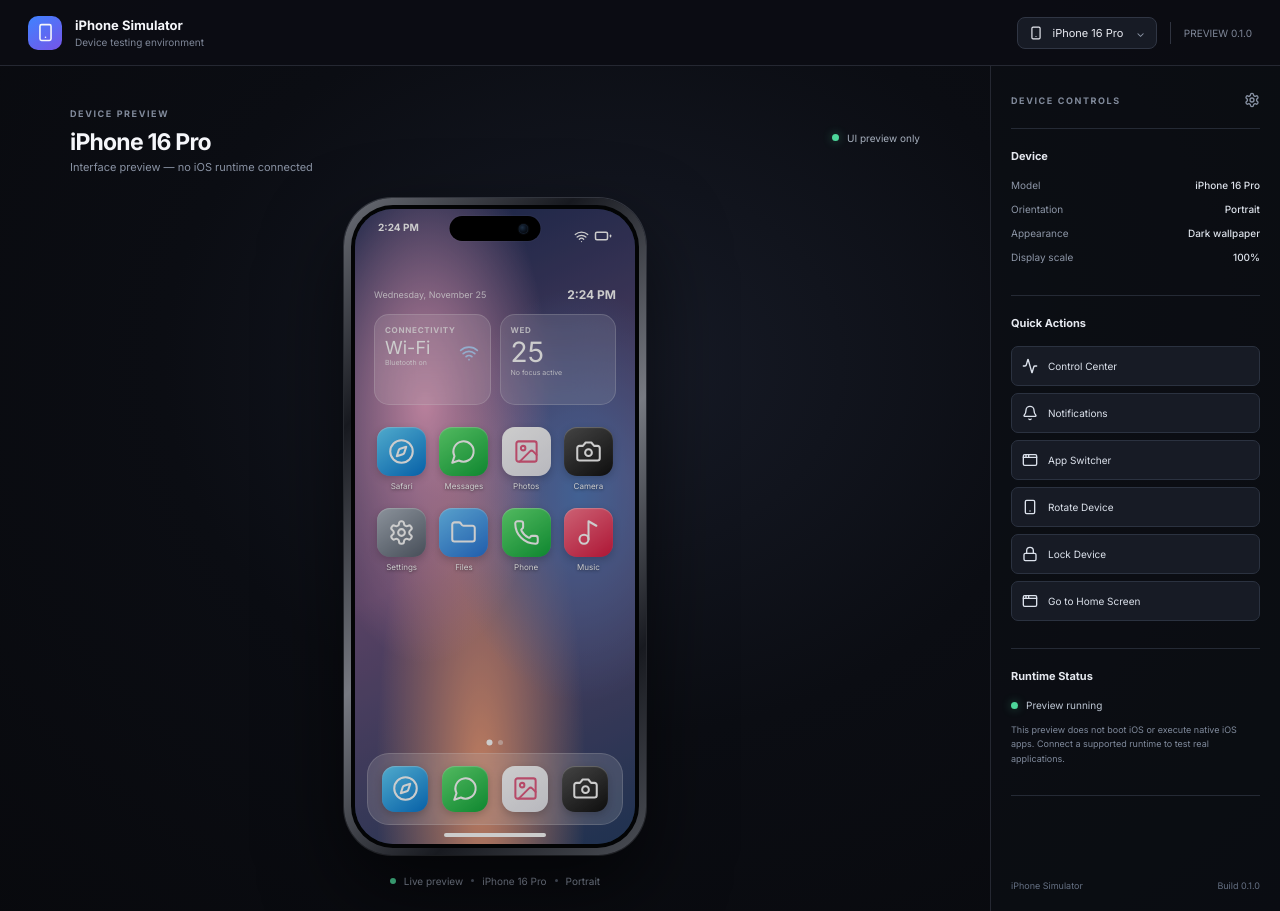
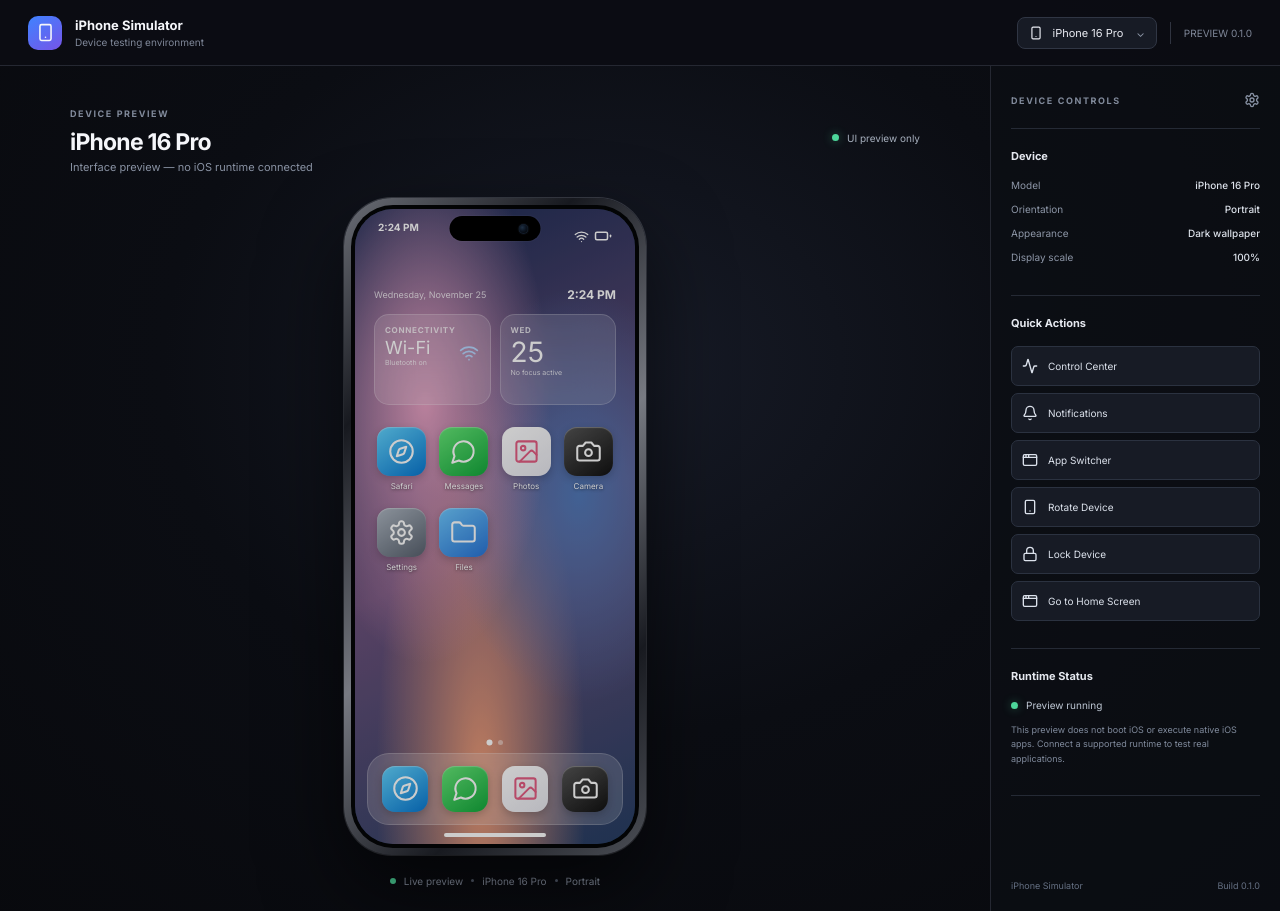
Before and after one commit to BladedElm04/iphone_simulator, a React (Vite) app: page / in a window 1280 px wide. Built offline with nearby package versions, Linux system fonts and the light colour scheme.

Commit message:
refine: balance home screen pages and app navigation

```diff
--- a/src/App.tsx
+++ b/src/App.tsx
@@ -181,6 +181,7 @@ export default function App() {
     setRecentApps((current) => [id, ...current.filter((item) => item !== id)]);
     setControlCenter(false);
     setAppSwitcherOpen(false);
+    setNotificationCenter(false);
   };
 
   const closeApp = (id: AppId) => {
@@ -260,7 +261,7 @@ export default function App() {
                       <div className="weather-widget system-widget"><span>CONNECTIVITY</span><strong>{systemSettings.wifi && !systemSettings.airplaneMode ? "Wi-Fi" : "Offline"}</strong><small>{systemSettings.bluetooth ? "Bluetooth on" : "Bluetooth off"}</small><b><Wifi size={20} /></b></div>
                       <div className="calendar-widget"><span>{new Intl.DateTimeFormat("en-US", { weekday: "short" }).format(now).toUpperCase()}</span><strong>{now.getDate()}</strong><small>{systemSettings.focus ? "Focus enabled" : "No focus active"}</small></div>
                     </div>
-                    <div className="app-grid">{apps.slice(homePage * 8, homePage * 8 + 8).map((item) => <AppIcon key={item.id} item={item} onOpen={() => openApp(item.id)} />)}</div>
+                    <div className="app-grid">{apps.slice(homePage * 6, homePage * 6 + 6).map((item) => <AppIcon key={item.id} item={item} onOpen={() => openApp(item.id)} />)}</div>
                     <div className="home-page-dots">{[0, 1].map((page) => <button key={page} className={homePage === page ? "active" : ""} onClick={() => setHomePage(page)} aria-label={`Home page ${page + 1}`} />)}</div>
                     <div className="dock">{apps.slice(0, 4).map((item) => <AppIcon key={item.id} item={item} onOpen={() => openApp(item.id)} />)}</div>
                   </div>
```
